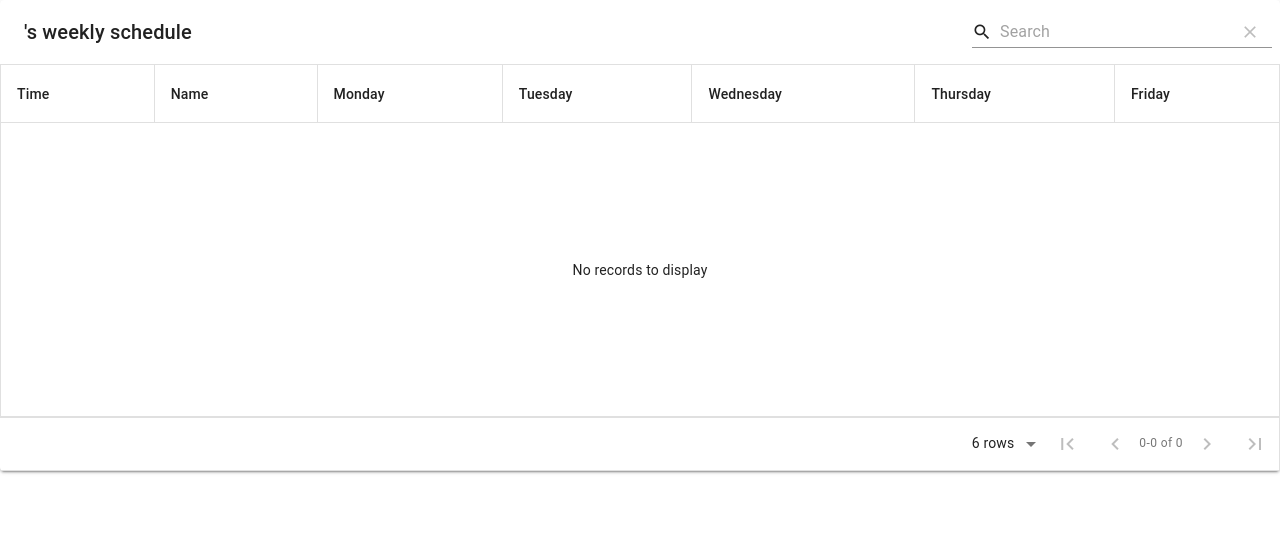
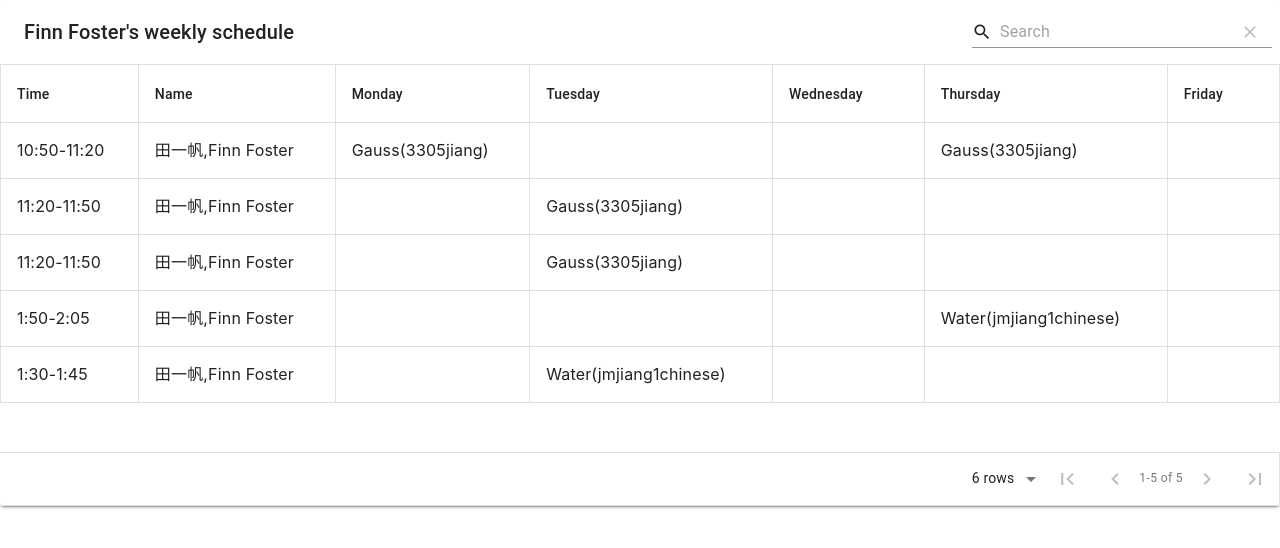
Before and after one commit to yongjinjiang/weeklySchedule, a React (Create React App) app: page / in a window 1280 px wide. Shown: the top 548 px of the page. Built offline with nearby package versions, Linux system fonts and the light colour scheme.

Commit message:
without who

```diff
--- a/src/index.js
+++ b/src/index.js
@@ -21,7 +21,7 @@ if (document.location.search!==null){
 ReactDOM.render(
   <React.StrictMode>
     {/* <App /> */}
-    <Schedule who={who}/>
+    <Schedule who="Finn Foster"/>
   </React.StrictMode>,
   document.getElementById('root')
 );
```
